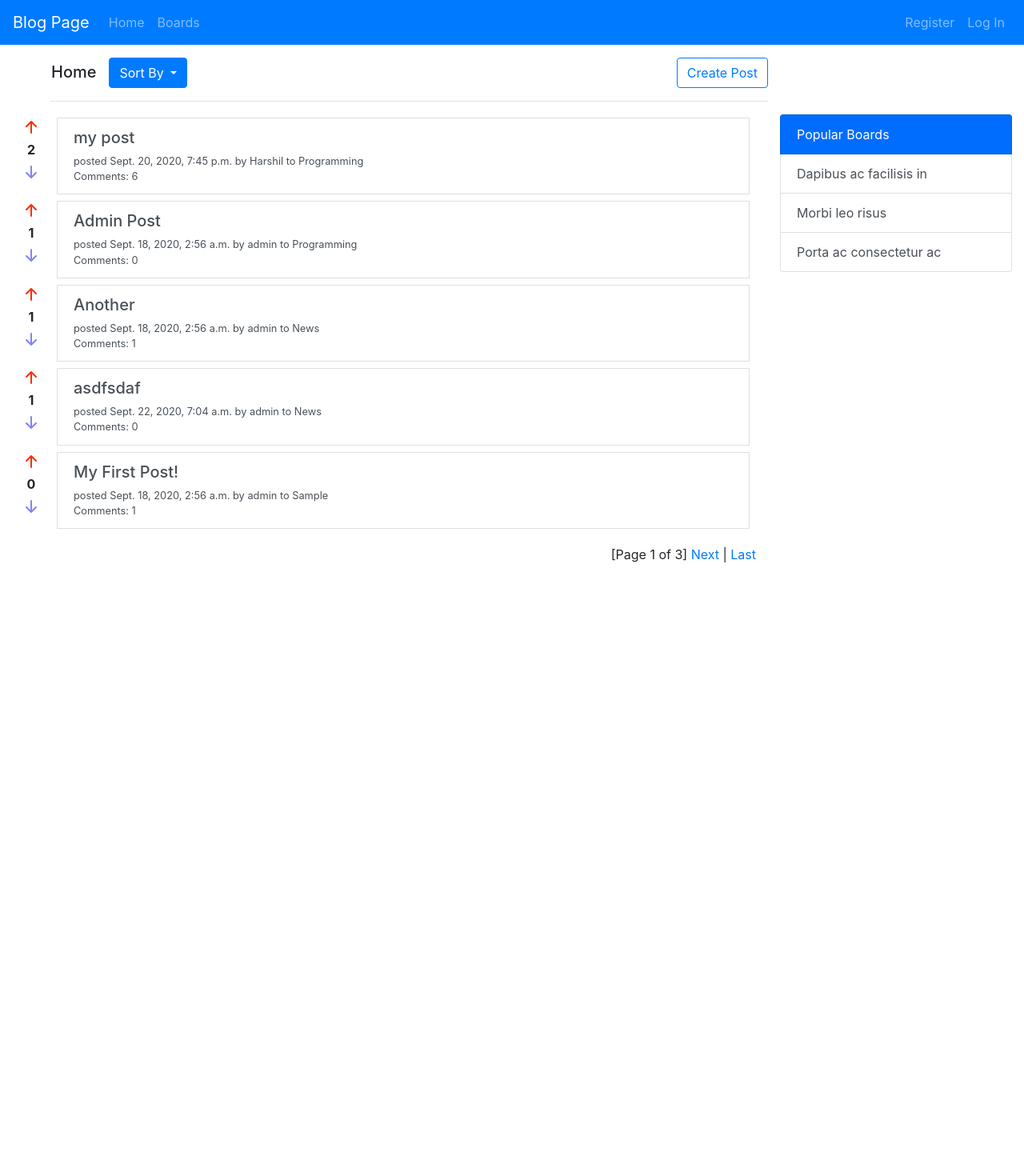
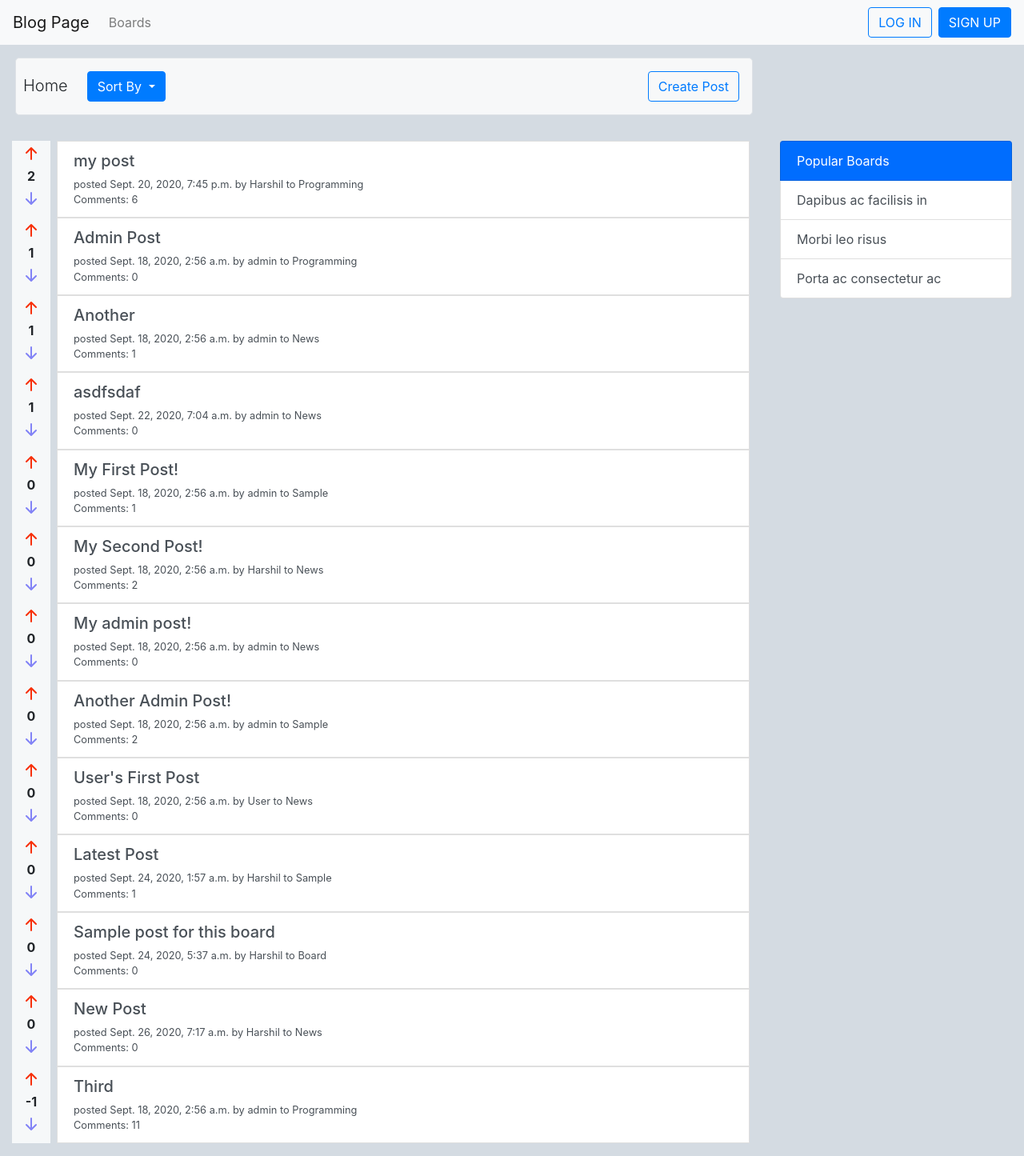
Before and after one commit to HarshilPan07/Django-Blog, a Django app: page /top_all/ in a window 1280 px wide. Shown: the whole page at 80% size. Before the commit the page ends 703 px from the top, so only its background shows below. Run offline with Django 3.2, Linux system fonts and the light colour scheme; data comes from the database, SQL or seed files in the repository; both versions use the stored data as it was after the commit; some libraries are stand-ins or nearby versions.

Commit message:
added layout/color changes

```diff
--- a/blog/templates/blog/base.html
+++ b/blog/templates/blog/base.html
@@ -10,7 +10,7 @@
 
     <style>
       body {
-        background-color: #ffffffee;
+        background-color: #d4dbe2;
       }
     </style>
 
@@ -19,14 +19,11 @@
 
   <body class='container-fluid'>
     <header class='row site-header'>
-        <nav class="col navbar navbar-expand-lg navbar-dark bg-primary">
+        <nav class="col navbar navbar-expand-lg navbar-light bg-light">
             <a class="navbar-brand" href="{% url 'home' %}">Blog Page</a>
             <div class="collapse navbar-collapse" id="navbarNavDropdown">
               <div class='navbar-nav mr-auto'>
                 <ul class="navbar-nav">
-                  <li class="nav-item">
-                    <a class="nav-link" href="{% url 'home' %}">Home</a>
-                  </li>
                   <li class="nav-item">
                     <a class="nav-link" href="{% url 'boards' %}">Boards</a>
                   </li>
@@ -46,14 +43,14 @@
                       <a href="{% url 'user-subscriptions' %}" class='nav-link'>Subscriptions</a>
                     </li>
                     <li class='navbar-item'>
-                      <a href="{% url 'logout' %}" class='nav-link'>Logout</a>
+                      <a href="{% url 'logout' %}" class='btn btn-primary' role="button" style="color: white;">LOG OUT</a>
                     </li>
                   {% else %}
                     <li class='navbar-item'>
-                      <a href="{% url 'register' %}" class='nav-link'>Register</a>
+                      <a href="{% url 'login' %}" class='btn btn-outline-primary mx-2' role="button">LOG IN</a>
                     </li>
                     <li class='navbar-item'>
-                      <a href="{% url 'login' %}" class='nav-link'>Log In</a>
+                      <a href="{% url 'register' %}" class='btn btn-primary' role="button" style="color: white;">SIGN UP</a>
                     </li>
                   {% endif %}
                 </ul>
--- a/blog/templates/blog/home.html
+++ b/blog/templates/blog/home.html
@@ -1,10 +1,10 @@
 {% extends 'blog/base.html' %}
 
 {% block header %}
-    <div class='row ml-5 py-3 border-bottom'>
+    <div class='row mx-1 my-3 py-3 border-bottom border rounded-lg' style="background-color: #f7f8f9;">
         <div class='mr-auto'>
             <div class="row dropdown">
-                <h5 class='align-self-end mx-3'>Home</h5>
+                <h5 class='align-self-end mx-4 lead'>Home</h5>
                 <button class="btn btn-primary dropdown-toggle" type="button" id="dropdownMenuButton" data-toggle="dropdown" aria-haspopup="true" aria-expanded="false">
                     Sort By
                 </button>
@@ -25,7 +25,7 @@
                 </div>
             </div>
         </div>
-        <div class='align-self-end'>
+        <div class='align-self-end pr-3'>
             <a href="{% url 'create-post' %}" role='button' class='btn btn-outline-primary'>Create Post</a>
         </div>
     </div>
@@ -36,7 +36,7 @@
     <div class='list-group py-3'>
         {% for post in page_obj %}
         <div class='d-flex bd-highlight'>
-            <div class='px-2 flex-shrink-1 bd-highlight'>
+            <div class='px-2 flex-shrink-1 bd-highlight' style="background-color: #f6f8f9;">
                 <div class='d-flex justify-content-center'>
                     <a href="{% url 'like-post' post.id %}">
                         <svg width="2em" height="2em" viewBox="0 0 16 16" class="bi bi-arrow-up-short" fill="#F73009" xmlns="http://www.w3.org/2000/svg">
@@ -61,7 +61,7 @@
                     </a>
                 </div>
             </div>
-            <div class='px-2 py-1 w-100 bd-highlight'>
+            <div class='px-2 w-100 bd-highlight'>
                 <a href="{% url 'post' post.id %}" class='list-group-item list-group-item-action'>
                     <div class='row'>
                         <div class='col'>
@@ -89,7 +89,9 @@
             {% endif%}
 
             <span class='current'>
-                [Page {{ page_obj.number }} of {{ page_obj.paginator.num_pages }}]
+                {% if page_obj.number > 1%}
+                    [Page {{ page_obj.number }} of {{ page_obj.paginator.num_pages }}]
+                {% endif %}
             </span>
 
             {% if page_obj.has_next %}
--- a/blog/templates/blog/profile.html
+++ b/blog/templates/blog/profile.html
@@ -1,7 +1,7 @@
 {% extends 'blog/profile_base.html' %}
 
 {% block header %}
-    <div class='jumbotron row mt-4'>
+    <div class='jumbotron row mt-4' style="background-color: #f7f8f9;">
         <div class='col-4'>
             <img src="{{ profile_user.profile.picture.url }}" class='rounded-circle account-img border' alt="">
         </div>
@@ -15,7 +15,7 @@
 {% endblock header %}
 
 {% block profile-navbar %}
-    <nav class="nav nav-pills border nav-fill my-4">
+    <nav class="nav nav-pills border nav-fill my-4" style="background-color: #f7f8f9;">
         <a class="nav-link active" href="{% url 'view-profile' profile_user.pk %}">Posts</a>
         <a class="nav-link" href="{% url 'profile-comments' profile_user.pk %}">Comments</a>
         {% if user == profile_user %}
--- a/blog/templates/blog/profile_comments.html
+++ b/blog/templates/blog/profile_comments.html
@@ -1,7 +1,7 @@
 {% extends 'blog/profile_base.html' %}
 
 {% block header %}
-    <div class='jumbotron row mt-4'>
+    <div class='jumbotron row mt-4'style="background-color: #f7f8f9;">
         <div class='col-4'>
             <img src="{{ profile_user.profile.picture.url }}" class='rounded-circle account-img border' alt="">
         </div>
@@ -15,7 +15,7 @@
 {% endblock header %}
 
 {% block profile-navbar %}
-    <nav class="nav nav-pills border nav-fill my-4">
+    <nav class="nav nav-pills border nav-fill my-4" style="background-color: #f7f8f9;">
         <a class="nav-link" href="{% url 'view-profile' profile_user.pk %}">Posts</a>
         <a class="nav-link active" href="{% url 'profile-comments' profile_user.pk %}">Comments</a>
         {% if user == profile_user %}
--- a/blog/templates/blog/profile_dislikes.html
+++ b/blog/templates/blog/profile_dislikes.html
@@ -1,7 +1,7 @@
 {% extends 'blog/profile_base.html' %}
 
 {% block header %}
-    <div class='jumbotron row mt-4'>
+    <div class='jumbotron row mt-4'style="background-color: #f7f8f9;">
         <div class='col-4'>
             <img src="{{ user.profile.picture.url }}" class='rounded-circle account-img border' alt="">
         </div>
@@ -15,7 +15,7 @@
 {% endblock header %}
 
 {% block profile-navbar %}
-    <nav class="nav nav-pills border nav-fill my-4">
+    <nav class="nav nav-pills border nav-fill my-4" style="background-color: #f7f8f9;">
         <a class="nav-link" href="{% url 'view-profile' user.pk %}">Posts</a>
         <a class="nav-link" href="{% url 'profile-comments' user.pk %}">Comments</a>
         <a class="nav-link" href="{% url 'profile-likes' %}">Likes</a>
--- a/blog/templates/blog/profile_likes.html
+++ b/blog/templates/blog/profile_likes.html
@@ -1,7 +1,7 @@
 {% extends 'blog/profile_base.html' %}
 
 {% block header %}
-    <div class='jumbotron row mt-4'>
+    <div class='jumbotron row mt-4'style="background-color: #f7f8f9;">
         <div class='col-4'>
             <img src="{{ user.profile.picture.url }}" class='rounded-circle account-img border' alt="">
         </div>
@@ -15,7 +15,7 @@
 {% endblock header %}
 
 {% block profile-navbar %}
-    <nav class="nav nav-pills border nav-fill my-4">
+    <nav class="nav nav-pills border nav-fill my-4" style="background-color: #f7f8f9;">
         <a class="nav-link" href="{% url 'view-profile' user.pk %}">Posts</a>
         <a class="nav-link" href="{% url 'profile-comments' user.pk %}">Comments</a>
         <a class="nav-link active" href="{% url 'profile-likes' %}">Likes</a>
--- a/blog/templates/blog/profile_update_info.html
+++ b/blog/templates/blog/profile_update_info.html
@@ -2,7 +2,7 @@
 {% load crispy_forms_tags %}
 
 {% block header %}
-    <div class='jumbotron row mt-4'>
+    <div class='jumbotron row mt-4' style="background-color: #f7f8f9;">
         <div class='col-4'>
             <img src="{{ user.profile.picture.url }}" class='rounded-circle account-img border' alt="">
         </div>
--- a/blog/views.py
+++ b/blog/views.py
@@ -11,13 +11,13 @@ class HomeView(ListView):
     template_name = 'blog/home.html'
     context_object_name = 'posts'
     ordering = ['-date_posted']
-    paginate_by = 5
+    paginate_by = 50
 
 class Home_Most_Liked_View(ListView):
     model = Post
     template_name = 'blog/home.html'
     context_object_name = 'posts'
-    paginate_by = 5
+    paginate_by = 50
 
     def get_queryset(self):
         return sorted(Post.objects.all(), key=lambda obj: -obj.get_rating())
@@ -26,7 +26,7 @@ class Home_Most_Disliked_View(ListView):
     model = Post
     template_name = 'blog/home.html'
     context_object_name = 'posts'
-    paginate_by = 5
+    paginate_by = 50
 
     def get_queryset(self):
         return sorted(Post.objects.all(), key=lambda obj: obj.get_rating())
```
Also changed, not shown: blog/templates/blog/board_list.html (+3 -7 lines), blog/templates/blog/profile_base.html (+6 -9 lines), db.sqlite3.
